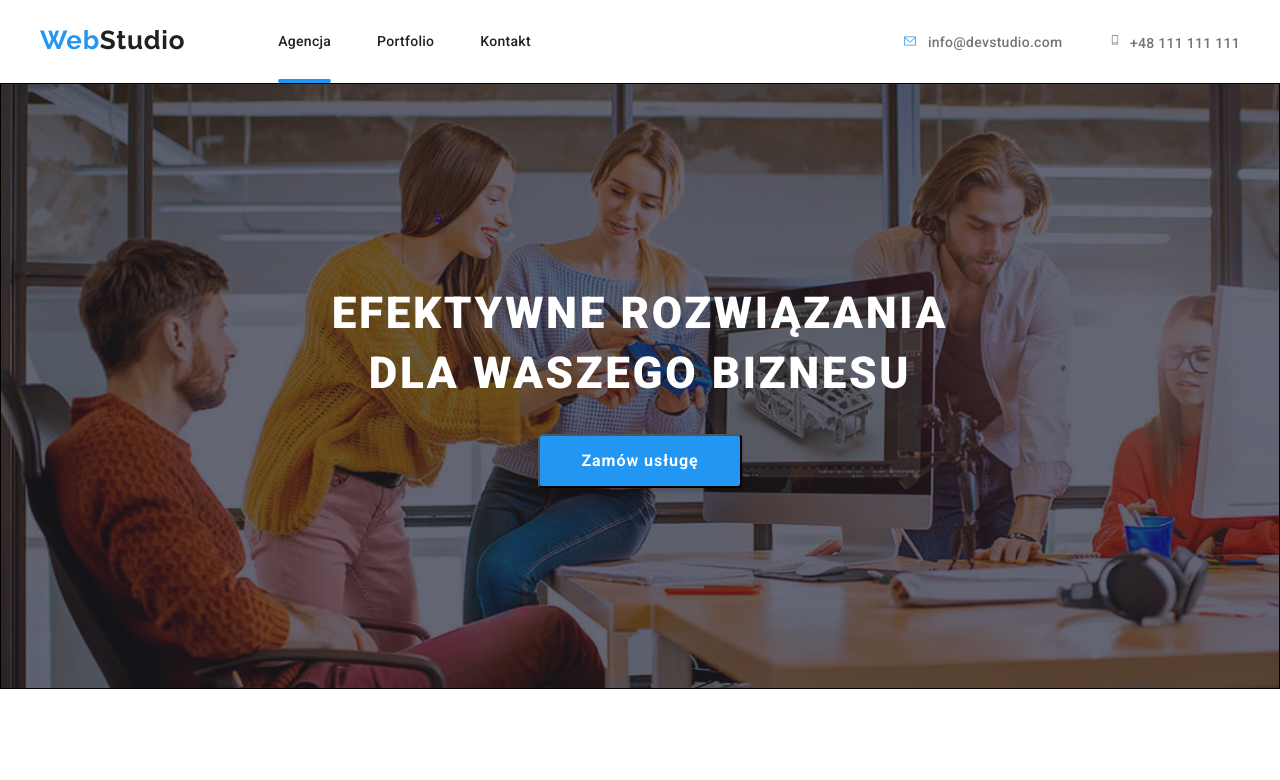
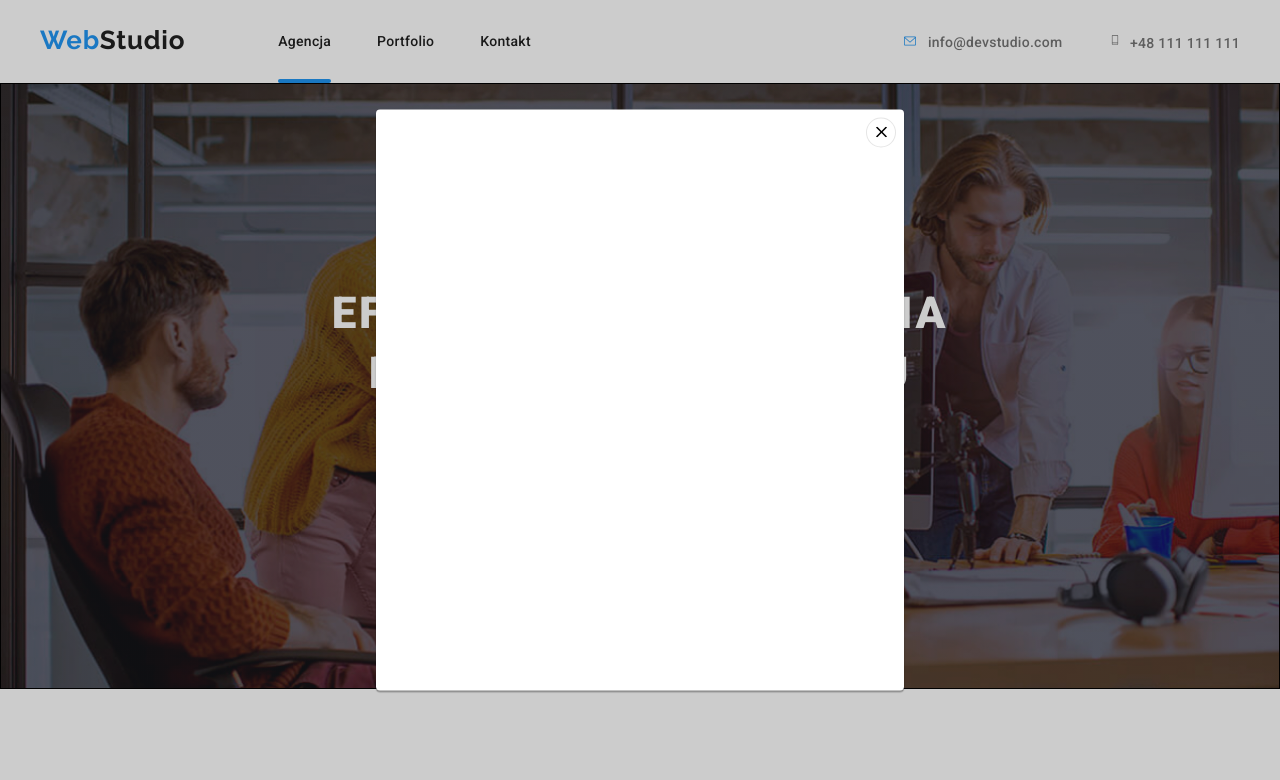
Before and after one commit to DamianBrzezinski96/goit-markup-hw-05, a plain HTML site: page index.html in a window 1280 px wide. Both pictures are taken after a click on the button "Zamów usługę". Shown: the top 780 px of the page. Drawn offline with nearby package versions, Linux system fonts and the light colour scheme.

Commit message:
Gotowe 5 zadanie domowe

```diff
--- a/css/styles.css
+++ b/css/styles.css
@@ -111,6 +111,7 @@ padding-bottom: 25px;
 .header-address {
     padding-top: 32px;
     padding-bottom: 32px;
+    transition: 250ms cubic-bezier(0.4, 0, 0.2, 1);
 }
 
 .navigation-list-link {
@@ -495,6 +496,7 @@ line-height: 1.714;
 letter-spacing: 0.03em;
 color: var(--footer-color);
 text-decoration: none;
+transition: 250ms cubic-bezier(0.4, 0, 0.2, 1);
 
 }
 .address .mail-address {
@@ -719,3 +721,49 @@ transform: translateY(0);
 .second-footer-mail {
     text-decoration: underline;
 }
+/* BACKDROP */
+.backdrop {
+    background: rgba(0, 0, 0, 0.2);
+    position:fixed;
+    left: 0;
+    top: 0;
+    width: 100%;
+    height: 100%;
+    transition:  1800ms cubic-bezier(0.075, 0.82, 0.165, 1);
+}
+.modal {
+    position: absolute;
+    background: var(--hero-color);
+    box-shadow: 0px 1px 3px rgba(0, 0, 0, 0.12), 0px 1px 1px rgba(0, 0, 0, 0.14), 0px 2px 1px rgba(0, 0, 0, 0.2);
+    border-radius: 4px;
+    left: 50%;
+    top: 50%;
+    transform: translate(-50%, -50%);
+    width: 528px;
+    min-height: 581px;
+}
+
+
+.close-btn-svg {
+    width: 11px;
+    height:11px;
+
+}
+.close-btn {
+    position: absolute;
+    top: 8px;
+    right: 8px;
+    cursor: pointer;
+    width: 30px;
+    height: 30px;
+    background-color: var(--hero-color);
+    border: 1px solid rgba(0, 0, 0, 0.1);
+    border-radius: 50%;
+
+
+}
+.is-hidden {
+    opacity: 0;
+    visibility: hidden;
+    pointer-events: none;
+}
--- a/index.html
+++ b/index.html
@@ -40,7 +40,7 @@
 <section class="hero section">
     <div class="hero-flex container">
         <h1 class="hero-title">EFEKTYWNE ROZWIĄZANIA <br/> DLA WASZEGO BIZNESU</h1>
-        <button class="hero-btn" type="button">Zamów usługę</button>
+        <button class="hero-btn" type="button" data-modal-open>Zamów usługę</button>
     </div>
 </section>
 <div class="upper-lorem section">
@@ -370,5 +370,16 @@
 </div>
     </footer>
 
+    <div class="backdrop is-hidden" data-modal>
+        <div class="modal">
+            <button type="button" class="close-btn" data-modal-close>
+                <svg class="close-btn-svg">
+                    <use href="./images/cross.svg#icon-Cross-modal"></use>
+                </svg>
+            </button>
+        </div>
+    </div>
+
+    <script src="./js/modal.js"></script>
 </body>
 </html>
--- /dev/null
+++ b/js/modal.js
@@ -0,0 +1,14 @@
+(() => {
+  const refs = {
+    openModalBtn: document.querySelector('[data-modal-open]'),
+    closeModalBtn: document.querySelector('[data-modal-close]'),
+    modal: document.querySelector('[data-modal]'),
+  };
+
+  refs.openModalBtn.addEventListener('click', toggleModal);
+  refs.closeModalBtn.addEventListener('click', toggleModal);
+
+  function toggleModal() {
+    refs.modal.classList.toggle('is-hidden');
+  }
+})();
```
Also changed, not shown: images/cross.svg (added).
